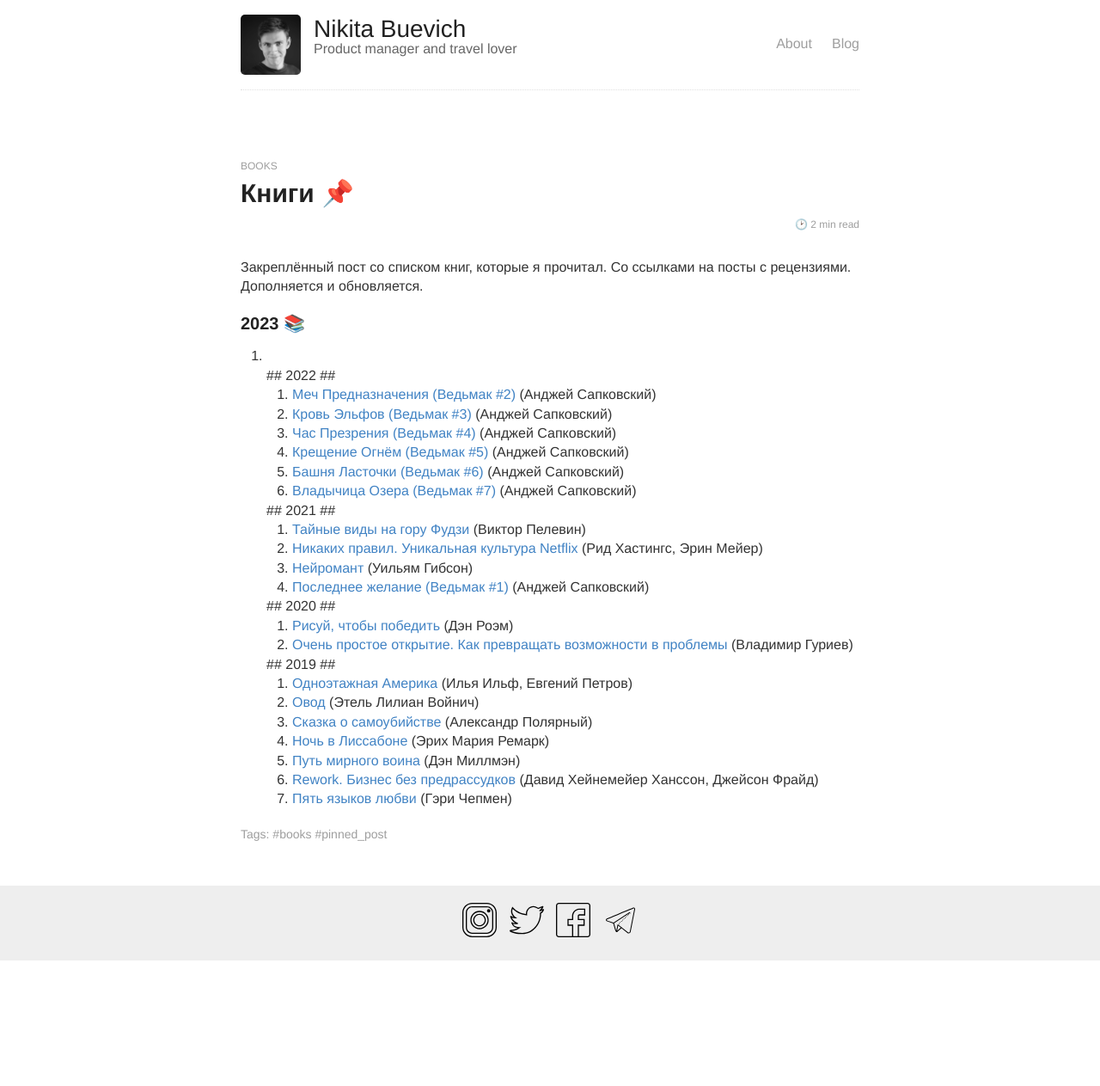
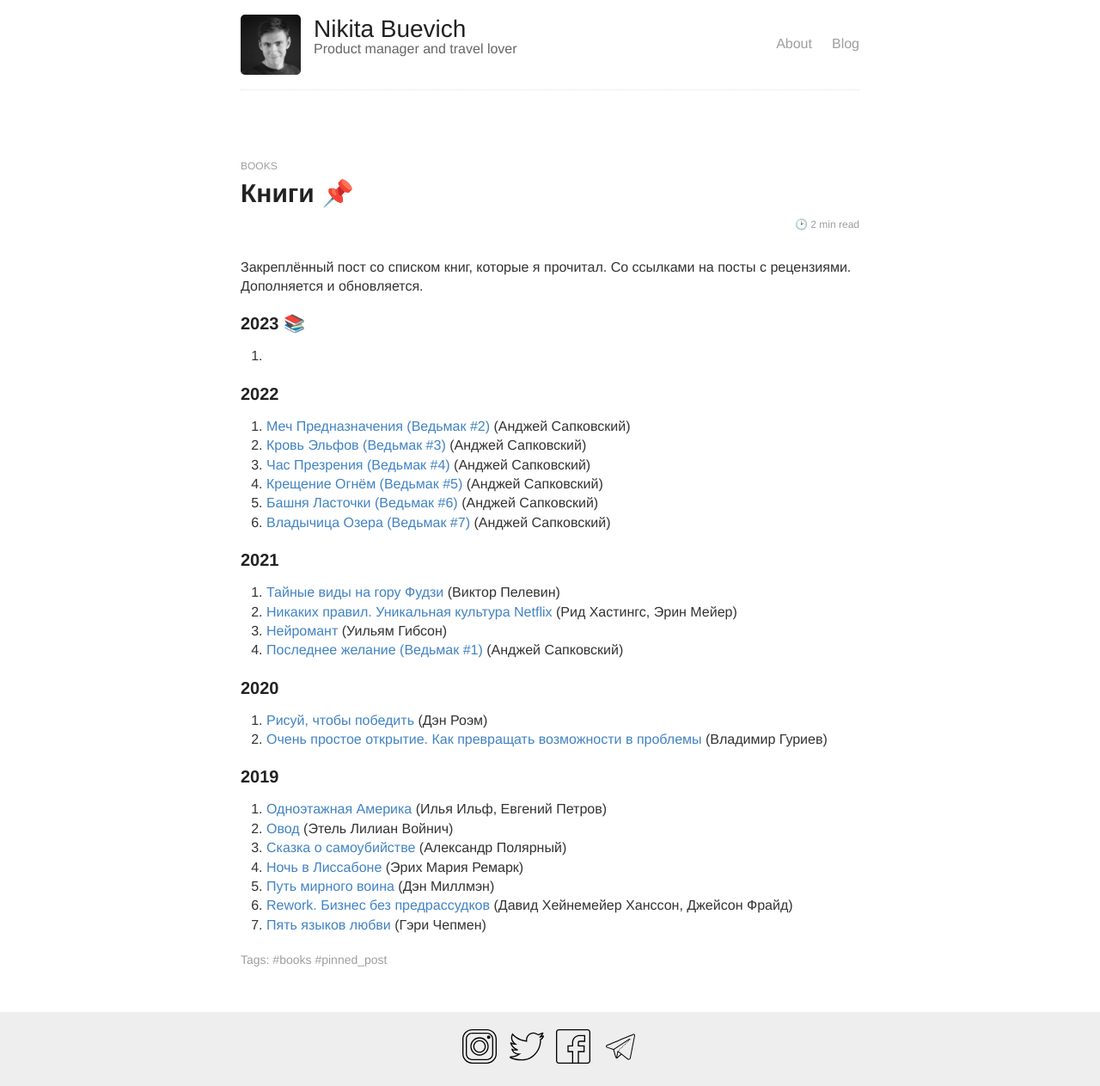
Before and after one commit to sombro/nbuevich.com, a Jekyll site: the page built from blog/_posts/2099-12-13-books.md, in a window 1280 px wide. Shown: the whole page at 86% size. Built offline with Jekyll 4.4.1, drawn with Linux system fonts in a browser that asks for light colours; before the commit the page ends 1117 px from its top, so only the background shows below that.

Commit message:
content fix

```diff
--- a/blog/_posts/2099-12-13-books.md
+++ b/blog/_posts/2099-12-13-books.md
@@ -10,8 +10,8 @@ tags: [books, pinned_post]
 ## <span id="2023">2023</span> 📚 ##
 
 <ol>
-  <li>
-</li>
+  <li></li>
+</ol>
 
 
 ## <span id="2022">2022</span>  ##
```
